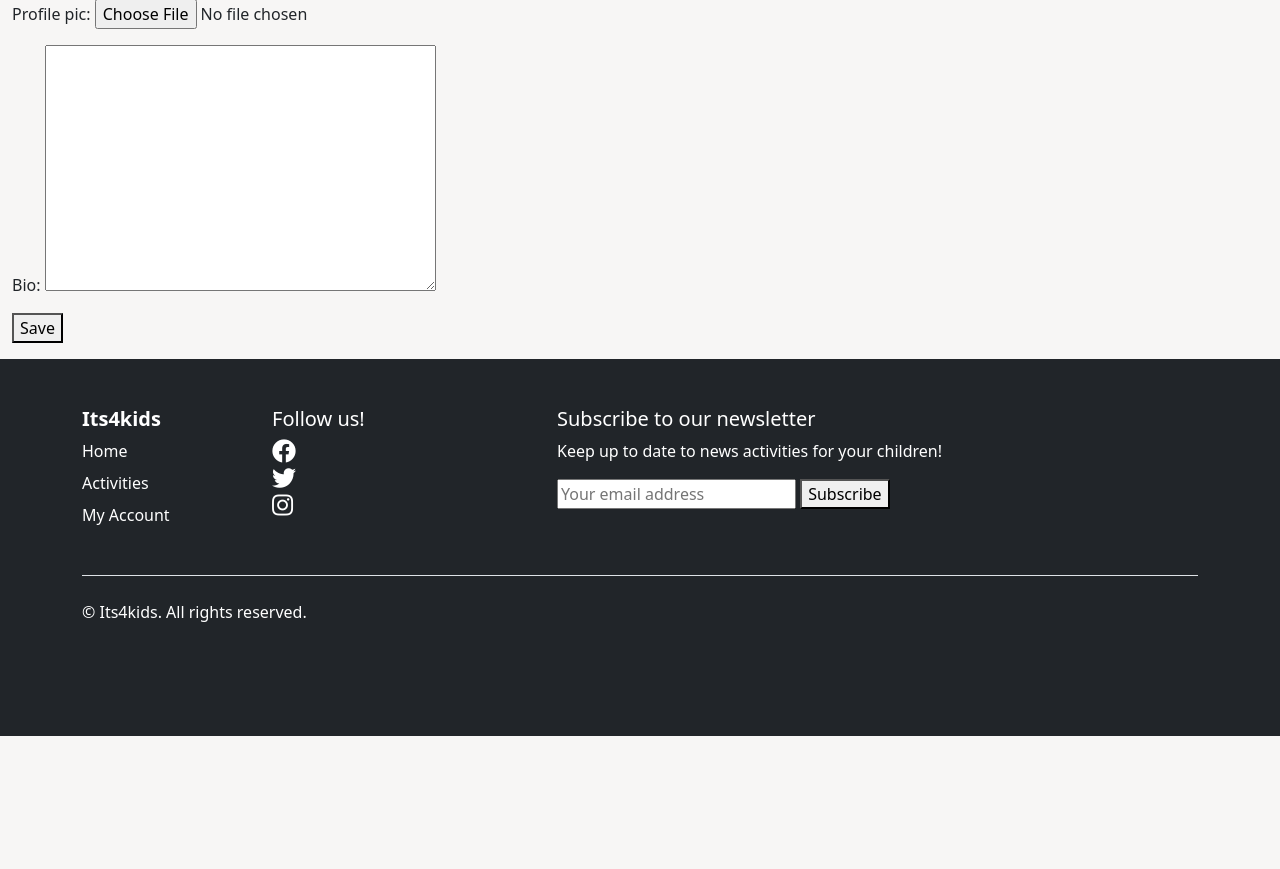
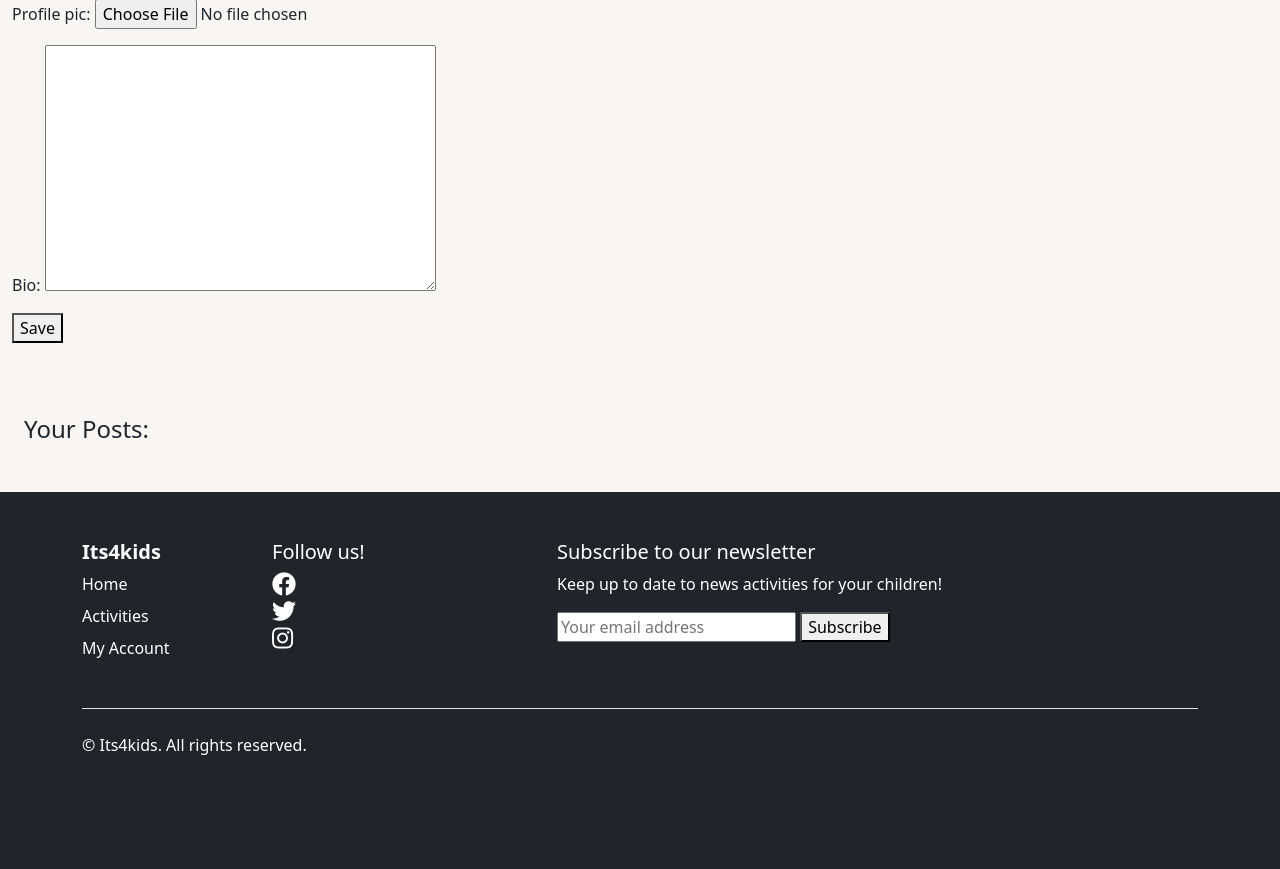
Before and after one commit to fmstacco/its4kids, a Django app: page /profiles/profile/ in a window 1280 px wide. Shown: the part 425-1294 px from the top of the page. Before the commit the page ends 1161 px from the top, so only its background shows below. Run offline with Django 3.2, Linux system fonts and the light colour scheme; the visitor is signed in with stand-in values (Sample User, id 1); data that the repository does not hold is empty.

Commit message:
Update profile views and profiletemplate to render the posts created by the users on user's profile page

```diff
--- a/profiles/templates/profile.html
+++ b/profiles/templates/profile.html
@@ -26,5 +26,12 @@
                 <button type="submit">Save</button>
             </form>
         </div>
-    </div>
+        <div class="container-fluid py-4">
+            <h4 class="mt-5">Your Posts:</h4>
+            <ul class="list-group">
+                {% for post in user_posts %}
+                <li>{{ post.title }}</li>
+                {% endfor %}
+            </ul>
+        </div>
 {% endblock %}
--- a/profiles/views.py
+++ b/profiles/views.py
@@ -2,6 +2,7 @@ from django.contrib.auth.decorators import login_required
 from django.shortcuts import render, redirect
 from .models import UserProfile
 from .forms import UserProfileForm
+from blog.models import Post
 
 
 def register(request):
@@ -32,9 +33,13 @@ def profile(request):
     else:
         form = UserProfileForm(instance=user_profile)
 
+    user_posts = Post.objects.filter(author=request.user)
+
     context = {
         'user': request.user,
         'user_profile': user_profile,
+        'user_posts': user_posts,
         'form': form
+
     }
     return render(request, 'profile.html', context)
```
